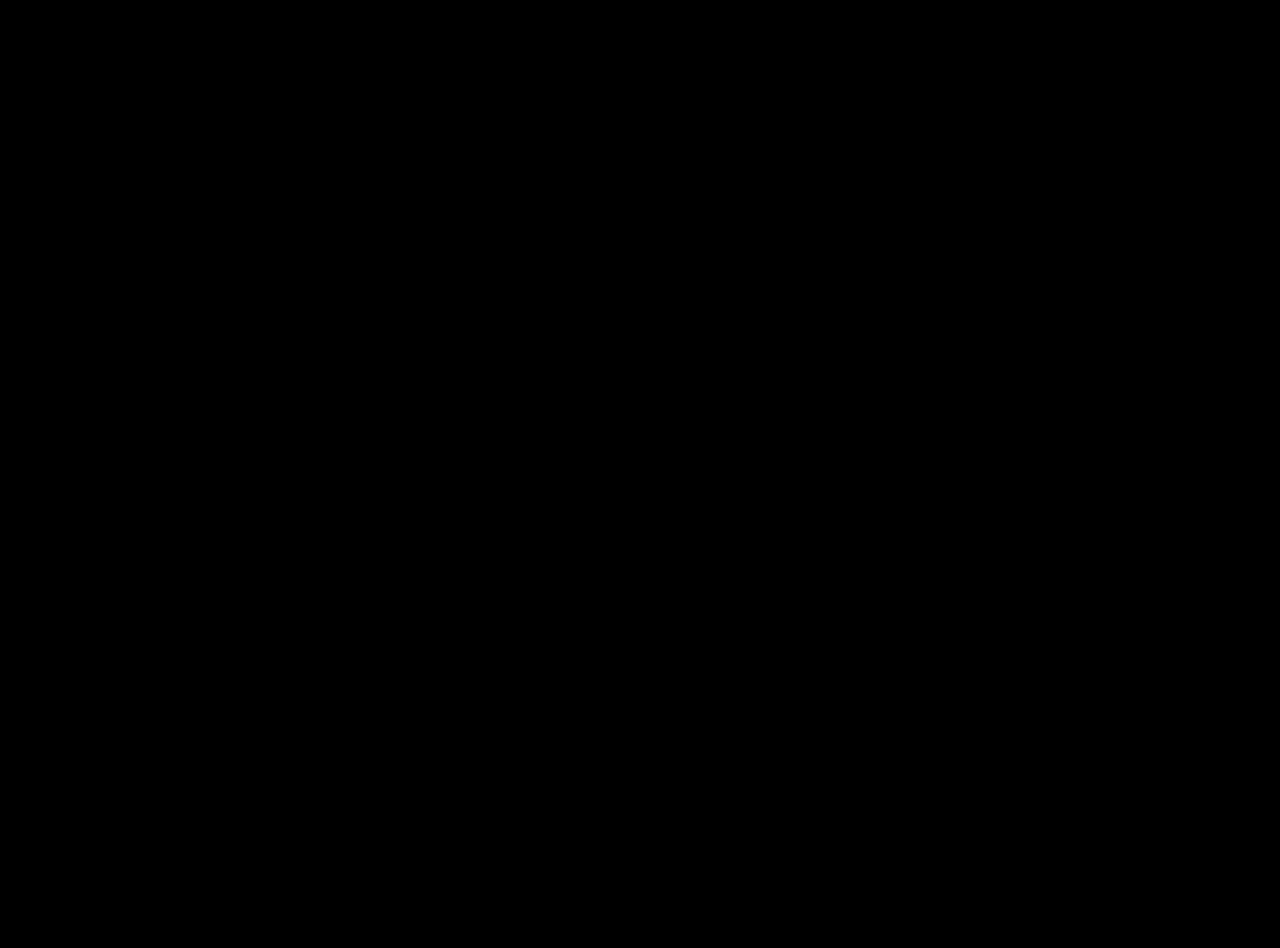
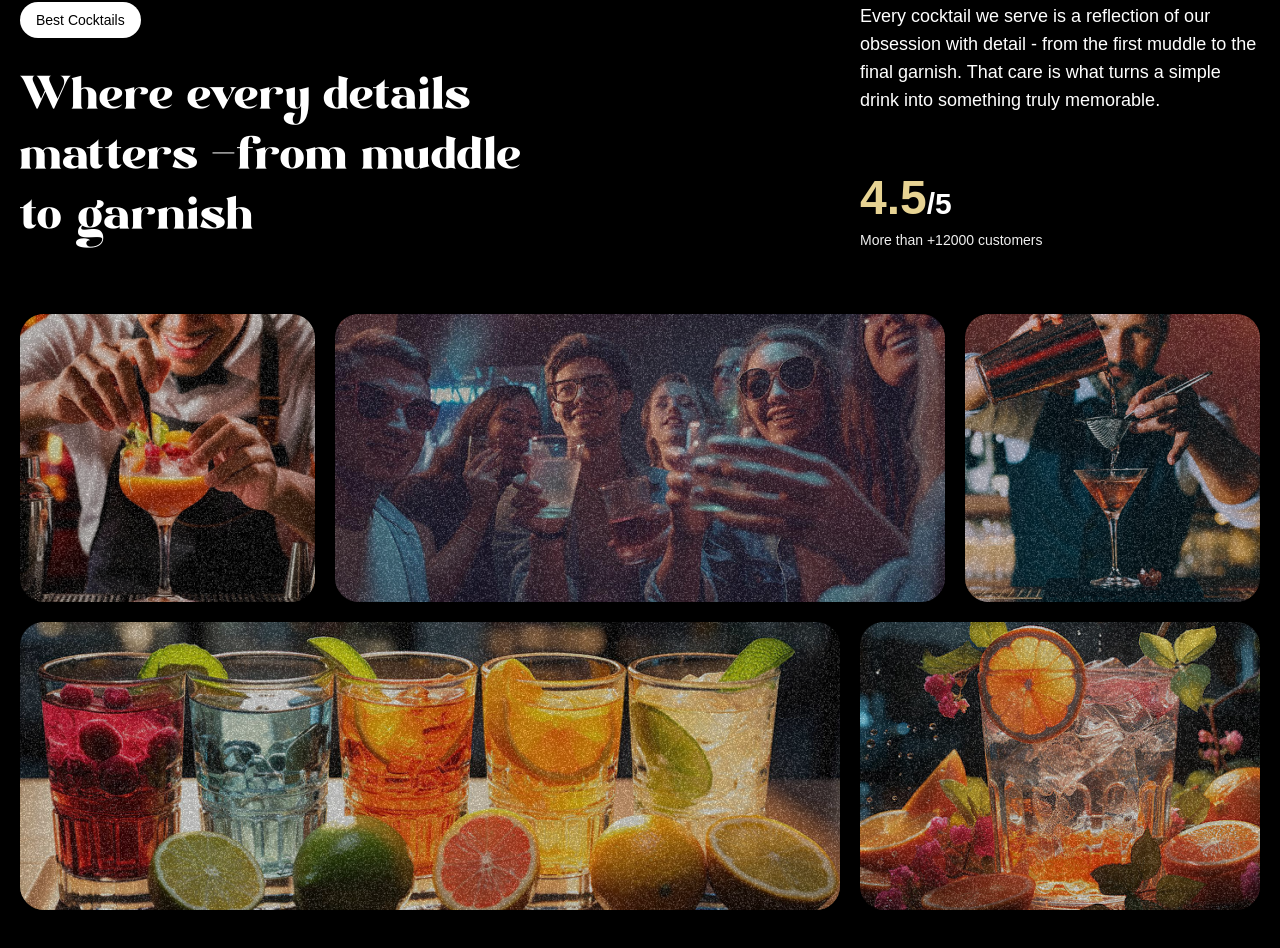
Before and after one commit to szkajvolker/gsap_cocktails, a React (Vite) app: page / in a window 1280 px wide. Shown: the part 1710-2658 px from the top of the page. Before the commit the page ends 1600 px from the top, so only its background shows below. Built offline with nearby package versions, Linux system fonts and the light colour scheme; a web font is replaced by a local one.

Commit message:
Implemented about section

```diff
--- a/src/App.jsx
+++ b/src/App.jsx
@@ -3,6 +3,7 @@
 import Navbar from "./components/Navbar";
 import Hero from "./components/Hero";
 import Cocktails from "./components/Cocktails";
+import About from "./components/About";
 
 gsap.registerPlugin(ScrollTrigger, SplitText);
 
@@ -12,6 +13,7 @@
       <Navbar />
       <Hero />
       <Cocktails />
+      <About />
     </main>
   );
 };
--- /dev/null
+++ b/src/components/About.jsx
@@ -0,0 +1,92 @@
+import { useGSAP } from "@gsap/react";
+import gsap from "gsap";
+import { SplitText } from "gsap/all";
+
+const About = () => {
+  useGSAP(() => {
+    const titleSplit = SplitText.create("#about h2", {
+      type: "words",
+    });
+
+    const scrollTimeline = gsap.timeline({
+      scrollTrigger: "#about",
+      start: "top center",
+    });
+    scrollTimeline
+      .from(titleSplit.words, {
+        opacity: 0,
+        duration: 1,
+        yPercent: 100,
+        ease: "expo.out",
+        stagger: 0.02,
+      })
+      .from(
+        ".top-grid div, .bottom-grid div",
+        {
+          opacity: 0,
+          duration: 1,
+          ease: "power1.inOut",
+          stagger: 0.04,
+        },
+        "-=0.5"
+      );
+  });
+  return (
+    <div id="about">
+      <div className="mb-16 md:px-0 px-5">
+        <div className="content">
+          <div className="md:col-span-8">
+            <p className="badge">Best Cocktails</p>
+            <h2>
+              Where every details matters <span className="text-white">-</span>
+              from muddle to garnish
+            </h2>
+          </div>
+          <div className="sub-content">
+            <p>
+              Every cocktail we serve is a reflection of our obsession with detail - from the first
+              muddle to the final garnish. That care is what turns a simple drink into something
+              truly memorable.
+            </p>
+            <div>
+              <p className="md:text-3xl text-xl font-bold">
+                <span>4.5</span>/5
+              </p>
+              <p className="text-sm text-white-100">More than +12000 customers</p>
+            </div>
+          </div>
+        </div>
+      </div>
+
+      <div className="top-grid">
+        <div className="md:col-span-3">
+          <div className="noisy" />
+          <img src="/images/abt1.png" alt="grid-img-1" />
+        </div>
+
+        <div className="md:col-span-6">
+          <div className="noisy" />
+          <img src="/images/abt2.png" alt="grid-img-2" />
+        </div>
+
+        <div className="md:col-span-3">
+          <div className="noisy" />
+          <img src="/images/abt5.png" alt="grid-img-5" />
+        </div>
+      </div>
+
+      <div className="bottom-grid">
+        <div className="md:col-span-8">
+          <div className="noisy" />
+          <img src="/images/abt3.png" alt="grid-img-3" />
+        </div>
+        <div className="md:col-span-4">
+          <div className="noisy" />
+          <img src="/images/abt4.png" alt="grid-img-4" />
+        </div>
+      </div>
+    </div>
+  );
+};
+
+export default About;
```
